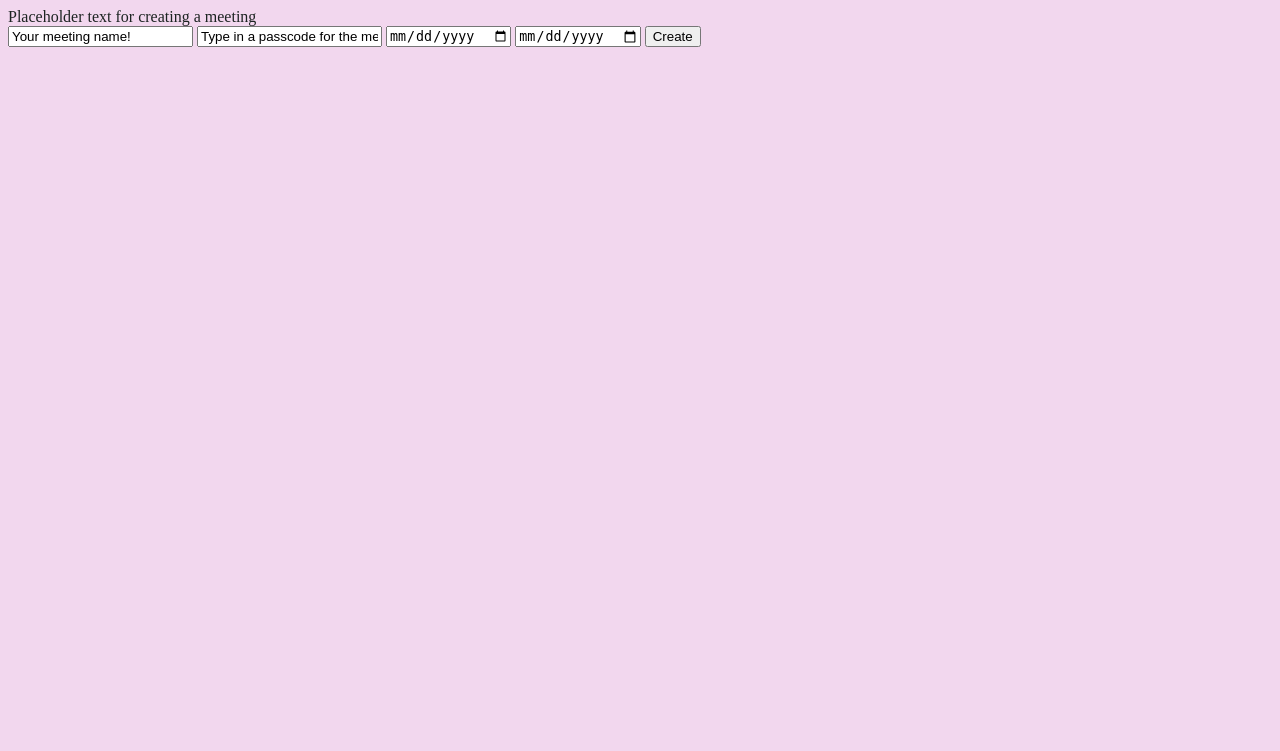
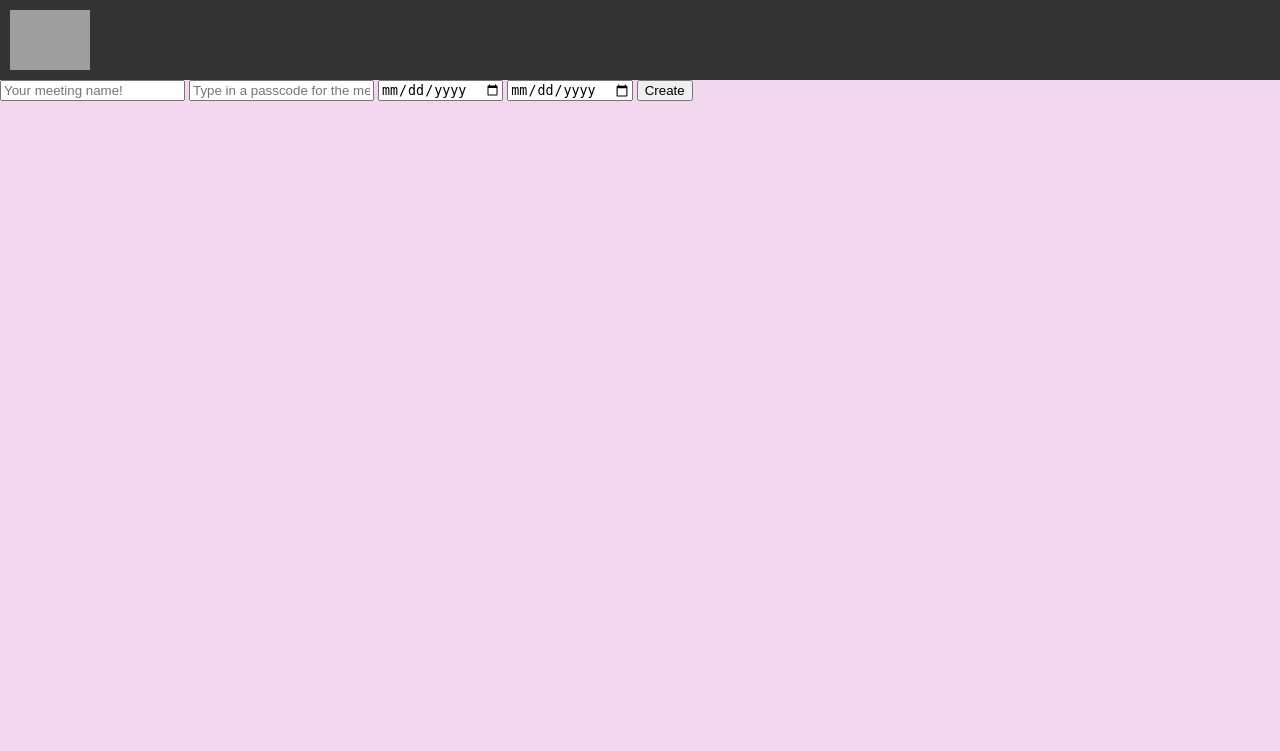
Before and after one commit to Marrcinn/MeetDatePicker, a Django app: page /meeting/create in a window 1280 px wide. Shown: the top 751 px of the page. Run offline with Django 4.2, Linux system fonts and the light colour scheme; grey boxes are pictures that could not be loaded.

Commit message:
Meeting access view, redone css
Redid styling for most pages, added logo and topbar
Added view for accessing already created meetings via their name and password

```diff
--- a/Meetings/urls.py
+++ b/Meetings/urls.py
@@ -1,10 +1,11 @@
 from django.urls import path
-from .views import MeetingCreateView, MeetingDetails
+from .views import MeetingCreateView, MeetingDetails, AccessMeetingView
 
 from .views import newMeetingSubmit
 
 urlpatterns = [
         path('create', MeetingCreateView.as_view(), name='create_meeting'),
+        path('access', AccessMeetingView.as_view(), name='meeting_access'),
         path('create/<str:name>/<str:passCode>/<str:startDate>/<str:endDate>', newMeetingSubmit, name='meeting_submit'),
         path('details/<int:pk>', MeetingDetails.as_view(), name="meeting_details"),
         ]
--- a/Meetings/views.py
+++ b/Meetings/views.py
@@ -42,3 +42,11 @@ class MeetingDetails(DetailView):
             return redirect(reverse('meeting_details', args=[pk]))
         else:
             return super().get(request)
+
+class AccessMeetingView(TemplateView):
+    template_name = 'meetings/meeting_access.html'
+    def get(self,request):
+        if request.GET:
+            meeting = Meeting.objects.get(name=request.GET['name'], passCode=request.GET['passCode'])
+            return redirect(reverse('meeting_details', args=[meeting.ID]))
+        return super().get(request=request)
--- a/static/base.css
+++ b/static/base.css
@@ -2,4 +2,36 @@ html{
     background-color: #F2D7EE;
     color: #1C2321;
     height: 94vh;
+    justify-content: center;
+
 }
+body {
+  width: 100%;
+  margin:auto;
+  display: block;
+}
+.Topbar {
+    background-color: #333;
+    height: 60px;
+    padding: 10px;
+    display: flex;
+    margin: none;
+    align-items: center;
+    justify-content: space-between;
+    color: #fff;
+  }
+
+a {
+    height: 100%;
+    width: auto;
+}
+
+  .logo {
+
+    height:100%;
+  }
+
+  .logo img {
+    display: block;
+    height: 50%;
+  }
--- a/templates/base.html
+++ b/templates/base.html
@@ -10,6 +10,11 @@
 	</head>
 
 	<body>
+		<div class="Topbar">
+			<a href="{% url 'home' %}">
+				<img class="logo" src="{% static 'logo.png' %}" alt="Logo">
+			</a>
+		</div>
 		{% block content %}
 		{% endblock content %}
 	</body>
--- a/templates/meetings/create_meeting.html
+++ b/templates/meetings/create_meeting.html
@@ -1,14 +1,15 @@
 {% extends "base.html" %}
 
 {% block head %}
+	{%load static%}
 	<title>Create Meeting</title>
+	<link rel="stylesheet" href="{% static 'meetings/create_meeting.css' %}">
 {% endblock %}
 
 {% block content %}
-Placeholder text for creating a meeting
 <form method="get">
-	<input id="name" type="text" name="name" value="Your meeting name!" />
-	<input id="passCode" type="text" name="passCode" value="Type in a passcode for the meeting" />
+	<input id="name" type="text" name="name" placeholder="Your meeting name!" />
+	<input id="passCode" type="text" name="passCode" placeholder="Type in a passcode for the meeting" />
 	<input id="startDate" type="date" name="startDate"  />
 	<input id="endDate" type="date" name="endDate" />
 
--- a/templates/meetings/meeting_details.html
+++ b/templates/meetings/meeting_details.html
@@ -12,7 +12,7 @@
 
 {% endblock %}
 {%block content %}
-<form method="get">
+<form method="get" class="MeetingForm">
 <div class="MeetingName">
 <p>{{name}}</p>
 </div>
```
Also changed, not shown: static/meetings/calendar.css (+31 -0 lines), templates/home.html (+7 -1 lines).
